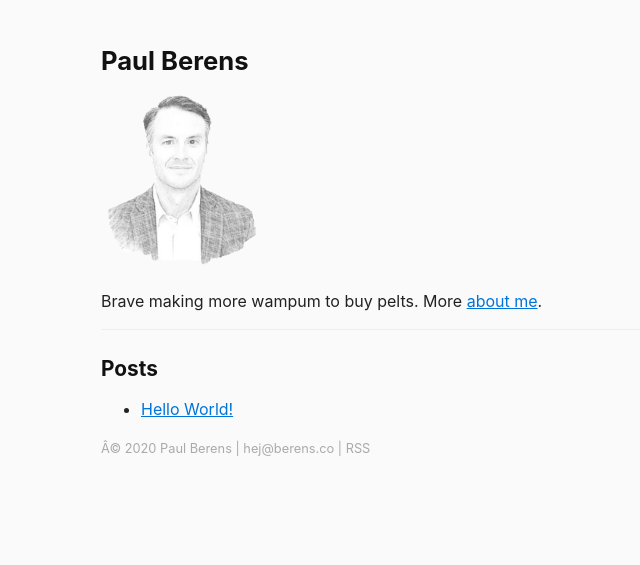
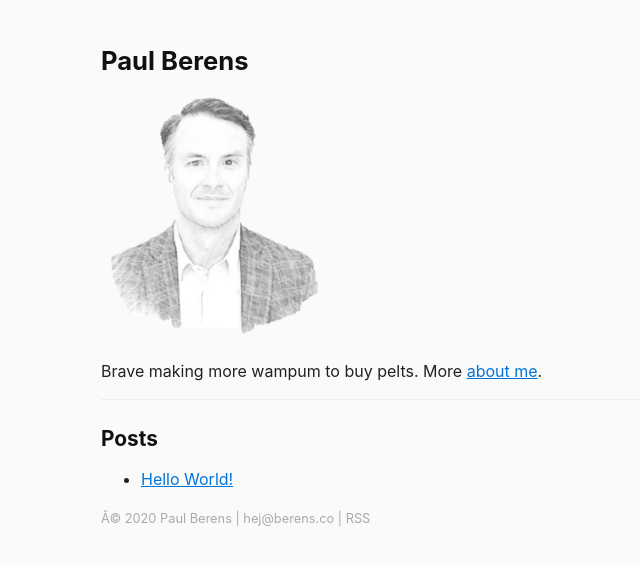
Before and after one commit to berensp/berensp.github.io, a Jekyll site: the page built from index.md, in a window 1280 px wide. Shown: the top 565 px of the page, without its empty margins (219-859 px from the left). Built offline with Jekyll 4.4.1, drawn with Linux system fonts in a browser that asks for light colours; nearby versions of some CDN libraries.

Commit message:
Update index.md

```diff
--- a/index.md
+++ b/index.md
@@ -1,6 +1,6 @@
 ---
 layout: home
 ---
-<img src="/assets/pmb.sketch.png" width="25%" height="25%">
+<img src="/assets/pmb.sketch.png" width="35%" height="35%">
 
 Brave making more wampum to buy pelts. More [about me](/about/).
```
